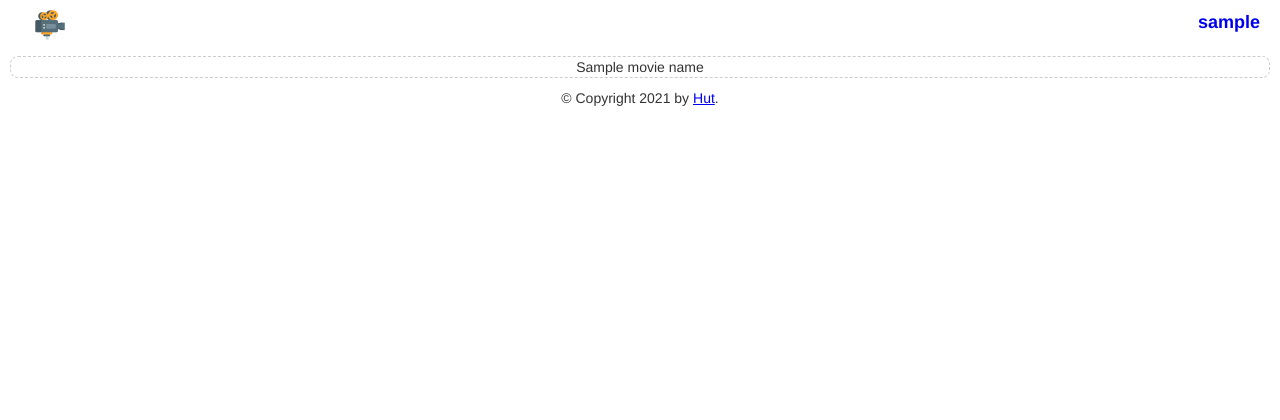
After one commit to stoull/Vault, a Flask app: template templates/movie.html in a window 1280 px wide. The commit adds this page. Shown: the top 420 px of the page. Run offline with Flask 2, Linux system fonts and the light colour scheme; the template is opened without the code that fills it: most values are stand-ins (such as "Sample title", 1, 10 or a date in 2020).

Commit message:
add the page of movie

```diff
--- a/app.py
+++ b/app.py
@@ -115,7 +115,15 @@ def backstage():
 	if cookied_username is not None and auth_manager.isAuthenticated(cookied_username):
 		return render_template('backstage.html', user_name=escape(cookied_username))
 	else:
-		return render_template('backstage.html')
+		return make_response(redirect(f"/login"))
+
+@app.route("/movie/<movieName>", methods=['GET'])
+def moviePage(movieName):
+	cookied_username = request.cookies.get('username')
+	if cookied_username is not None and auth_manager.isAuthenticated(cookied_username):
+		return render_template('movie.html', movie_name=escape(movieName))
+	else:
+		return make_response(redirect(f"/login"))
 
 # API with JSON
 from flask import jsonify
--- a/static/css/main.css
+++ b/static/css/main.css
@@ -252,7 +252,7 @@ tr.data_content {
 }
 
 td.data_content {
-    min-width: 120px;
+    min-width: 40px;
     /*border: solid #ccc 1px;
     border-radius: 0px;
     text-align: center;
--- a/static/js/main.js
+++ b/static/js/main.js
@@ -4,12 +4,12 @@ var Vault = {}
 Vault.jsonHttp = new XMLHttpRequest();
 
 
-class Movie {
-    constructor(json) {
-        id = json['id']
+// class Movie {
+//     constructor(json) {
+//         id = json['id']
 
-    }
-}
+//     }
+// }
 
 
 // 获取最新添加的电影数据
@@ -90,9 +90,9 @@ function createTheLastNews(movieList) {
             }
             td.appendChild(document.createTextNode(movieList[i][valueIndex]))
             tr.appendChild(td)
-            tr.onclick = function() {
-                showMoviePage(this)
-            }
+        }
+        tr.onclick = function() {
+            showMoviePage(this)
         }
         contentTbl.appendChild(tr)
     }
@@ -101,6 +101,7 @@ function createTheLastNews(movieList) {
 function showMoviePage(movieTr) {
     let movieName = movieTr.children[0].innerText
     console.log("Show the detail of movie name: " + movieName)
+    window.location = "movie/" + movieName;
 }
 
 
--- a/templates/backstage.html
+++ b/templates/backstage.html
@@ -5,7 +5,6 @@
 {% endblock %}
 
 {% block content %}
-	<h1>Welcom {{ user_name }}'s backstage</h1>
 	<div class="section">
 		<div class="column">
 			<div class="side_bar" id="side_bar">
--- a/templates/base.html
+++ b/templates/base.html
@@ -13,7 +13,7 @@
 	<div class="container">
 		<div class="navigator">
 			<div class="left">
-			<a class="default" href="../index">
+			<a class="default" href="/index">
 				<img class="large_icon" src="{{ url_for('static',filename='images/movie_home.png') }}" alt="movies">
 			</a>
 			</div>
@@ -21,7 +21,7 @@
 				{% if user_name %}
 				<a class="emphases" href="/user/{{ user_name }}">{{ user_name }}</a>
 				{% else %}
-				<a class="emphases" href="login">登录</a>
+				<a class="emphases" href="/login">登录</a>
 				{% endif %}
 			</div>
 		</div>
--- /dev/null
+++ b/templates/movie.html
@@ -0,0 +1,13 @@
+{% extends "base.html" %}
+{% block title %} {{ user_name }} Home {% endblock %}
+{% block head %}
+{{ super() }}
+{% endblock %}
+
+{% block content %}
+	<div class="section">
+		<div>
+			{{ movie_name }}
+		</div>
+	</div>
+{% endblock %}
```
